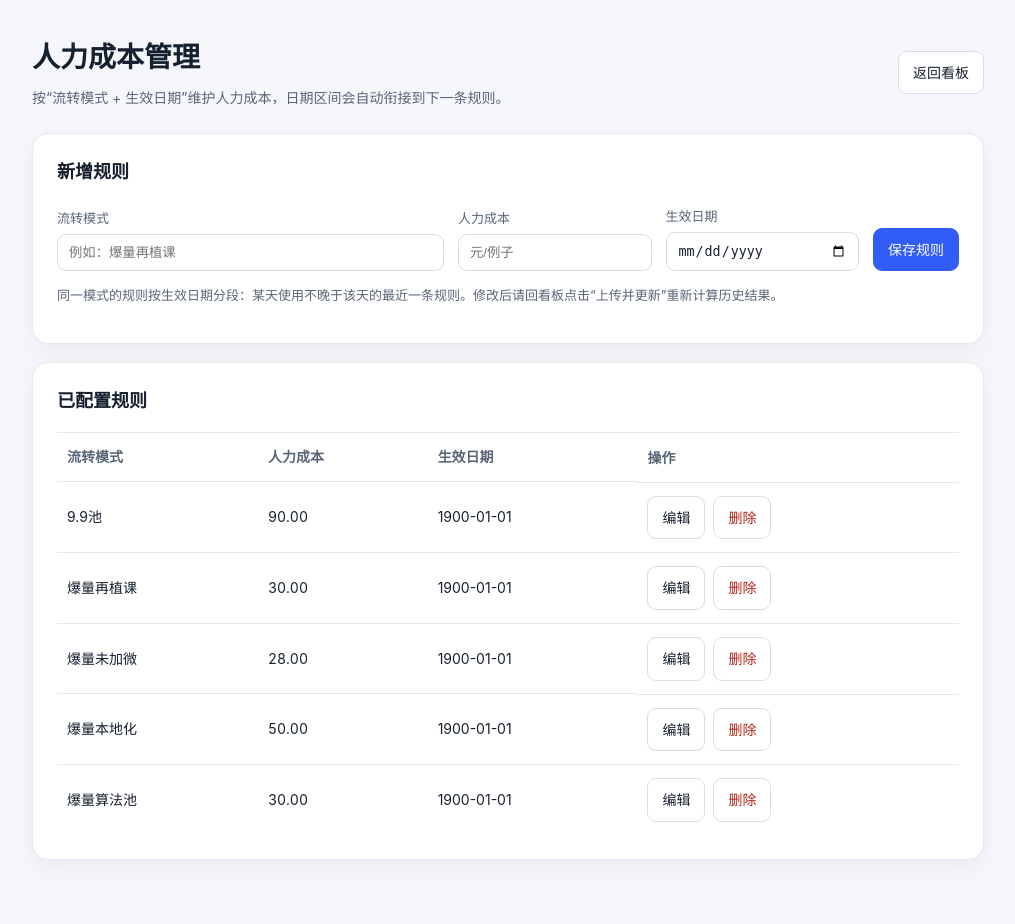
After one commit to yxqhuqin222-star/renxiao, a Flask app: page /admin in a window 1280 px wide. The commit adds this page. Shown: the whole page, without its empty margins (132-1147 px from the left). Run offline with Flask 3, Linux system fonts and the light colour scheme; data comes from the database, SQL or seed files in the repository.

Commit message:
feat: add labor cost rule management

```diff
--- a/app.py
+++ b/app.py
@@ -1,6 +1,8 @@
 from __future__ import annotations
 
 import os
+import sqlite3
+import shutil
 import socket
 import subprocess
 import sys
@@ -19,7 +21,10 @@ from pipeline import (
     fetch_filtered,
     generate_result_xlsx,
     latest_date,
+    delete_labor_cost_rule,
+    load_labor_cost_rules,
     load_sheet,
+    save_labor_cost_rule,
     upsert_rows,
     validate_headers,
 )
@@ -519,6 +524,38 @@ def index():
     )
 
 
+@app.route("/admin", methods=["GET"])
+def admin():
+    return render_template("admin.html", rules=load_labor_cost_rules(), modes=distinct_modes(), status=request.args.get("status"))
+
+
+@app.route("/admin/rules", methods=["POST"])
+def save_admin_rule():
+    mode = (request.form.get("mode") or "").strip()
+    effective_date = (request.form.get("effective_date") or "").strip()
+    cost_text = (request.form.get("labor_cost") or "").strip()
+    rule_id_text = (request.form.get("rule_id") or "").strip()
+    try:
+        cost = float(cost_text)
+        rule_id = int(rule_id_text) if rule_id_text else None
+        datetime.strptime(effective_date, "%Y-%m-%d")
+        if not mode or cost < 0:
+            raise ValueError
+        save_labor_cost_rule(mode, cost, effective_date, rule_id)
+    except (TypeError, ValueError, sqlite3.IntegrityError):
+        return redirect(url_for("admin", status="保存失败：请填写流转模式、有效日期和不小于 0 的人力成本。"))
+    return redirect(url_for("admin", status="已保存规则；重新上传并更新后，新规则才会写入结果数据。"))
+
+
+@app.route("/admin/rules/delete", methods=["POST"])
+def delete_admin_rule():
+    try:
+        delete_labor_cost_rule(int(request.form.get("rule_id", "")))
+    except (TypeError, ValueError):
+        return redirect(url_for("admin", status="删除失败：规则编号无效。"))
+    return redirect(url_for("admin", status="规则已删除。"))
+
+
 @app.route("/upload", methods=["POST"])
 def upload():
     tongshi_path = S.FIXED_TONGSHI_PATH
--- a/pipeline.py
+++ b/pipeline.py
@@ -114,9 +114,58 @@ def aggregate_mubiao(mubiao_rows: list[dict[str, Any]] | None) -> dict[tuple[str
     return targets
 
 
-def labor_cost(mode: str, efficiency: float) -> float | None:
+def load_labor_cost_rules() -> list[dict[str, Any]]:
+    """Return configured labor-cost rules, newest effective date first."""
+    init_db()
+    conn = sqlite3.connect(S.DB_PATH)
+    conn.row_factory = sqlite3.Row
+    rows = [dict(row) for row in conn.execute(
+        "SELECT id, 流转模式, 人力成本, 生效日期 FROM labor_cost_rule ORDER BY 生效日期 DESC, 流转模式"
+    ).fetchall()]
+    conn.close()
+    return rows
+
+
+def save_labor_cost_rule(mode: str, cost: float, effective_date: str, rule_id: int | None = None) -> None:
+    init_db()
+    conn = sqlite3.connect(S.DB_PATH)
+    try:
+        if rule_id is None:
+            conn.execute(
+                "INSERT INTO labor_cost_rule(流转模式, 人力成本, 生效日期) VALUES(?,?,?)",
+                (mode, cost, effective_date),
+            )
+        else:
+            conn.execute(
+                "UPDATE labor_cost_rule SET 流转模式=?, 人力成本=?, 生效日期=? WHERE id=?",
+                (mode, cost, effective_date, rule_id),
+            )
+        conn.commit()
+    finally:
+        conn.close()
+
+
+def delete_labor_cost_rule(rule_id: int) -> None:
+    init_db()
+    conn = sqlite3.connect(S.DB_PATH)
+    try:
+        conn.execute("DELETE FROM labor_cost_rule WHERE id=?", (rule_id,))
+        conn.commit()
+    finally:
+        conn.close()
+
+
+def labor_cost(mode: str, efficiency: float, day: str | None = None, rules: list[dict[str, Any]] | None = None) -> float | None:
     if mode in S.LINE_ONLY_COST_MODES:
         return 0.0
+    if rules is None:
+        rules = load_labor_cost_rules()
+    matching = [
+        row for row in rules
+        if row["流转模式"] == mode and (not day or row["生效日期"] <= day)
+    ]
+    if matching:
+        return float(max(matching, key=lambda row: row["生效日期"])["人力成本"])
     if mode in S.LABOR_COST_RULES:
         return S.LABOR_COST_RULES[mode]
     if mode == "大神" and efficiency:
@@ -131,6 +180,7 @@ def compute_result(
 ) -> tuple[list[tuple[Any, ...]], list[tuple[str, str, str]]]:
     agg = aggregate_tongshi(tongshi_rows)
     targets = aggregate_mubiao(mubiao_rows)
+    cost_rules = load_labor_cost_rules()
     by_mode: dict[tuple[str, str], dict[str, dict[str, float | None]]] = {}
     for (day, mode, xuebu), values in agg.items():
         by_mode.setdefault((day, mode), {})[xuebu] = values
@@ -156,7 +206,7 @@ def compute_result(
         if efficiency == 0.0:
             skipped.append((day, mode, "单量为空或为 0"))
             continue
-        human_cost = labor_cost(mode, efficiency)
+        human_cost = labor_cost(mode, efficiency, day, cost_rules)
         if human_cost is None:
             skipped.append((day, mode, "未知流转模式，无成本规则"))
             continue
@@ -211,6 +261,19 @@ def init_db() -> None:
             AI接通数 REAL,
             PRIMARY KEY(日期, 流转模式, 学部))"""
     )
+    conn.execute(
+        """CREATE TABLE IF NOT EXISTS labor_cost_rule(
+            id INTEGER PRIMARY KEY AUTOINCREMENT,
+            流转模式 TEXT NOT NULL,
+            人力成本 REAL NOT NULL,
+            生效日期 TEXT NOT NULL,
+            UNIQUE(流转模式, 生效日期))"""
+    )
+    if conn.execute("SELECT COUNT(*) FROM labor_cost_rule").fetchone()[0] == 0:
+        conn.executemany(
+            "INSERT INTO labor_cost_rule(流转模式, 人力成本, 生效日期) VALUES(?,?,?)",
+            [(mode, cost, "1900-01-01") for mode, cost in S.LABOR_COST_RULES.items()],
+        )
     columns = [row[1] for row in conn.execute("PRAGMA table_info(result)").fetchall()]
     for column in ("人效目标", "单量", "出勤", "人效单量", "AI接通数"):
         if column not in columns:
--- /dev/null
+++ b/templates/admin.html
@@ -0,0 +1,72 @@
+<!doctype html>
+<html lang="zh-CN">
+<head>
+  <meta charset="utf-8">
+  <meta name="viewport" content="width=device-width, initial-scale=1">
+  <title>人力成本管理｜人效、成本监控</title>
+  <style>
+    :root { --bg:#f5f7fb; --surface:#fff; --ink:#17202e; --muted:#596579; --line:#e5e9f0; --primary:#315cf6; --danger:#b42318; }
+    * { box-sizing:border-box; }
+    body { margin:0; background:var(--bg); color:var(--ink); font:14px/1.55 -apple-system,BlinkMacSystemFont,"PingFang SC","Microsoft YaHei",Arial,sans-serif; }
+    .page { max-width:1000px; margin:0 auto; padding:36px 24px 64px; }
+    .topbar { display:flex; align-items:center; justify-content:space-between; gap:20px; margin-bottom:24px; }
+    h1,h2 { margin:0; } h1 { font-size:28px; } h2 { font-size:18px; }
+    .muted { color:var(--muted); margin:8px 0 0; }
+    .card { background:var(--surface); border:1px solid var(--line); border-radius:16px; padding:24px; margin-top:18px; box-shadow:0 8px 24px rgba(15,23,42,.05); }
+    .form-grid { display:grid; grid-template-columns:2fr 1fr 1fr auto; gap:14px; align-items:end; margin-top:20px; }
+    label { display:grid; gap:6px; color:var(--muted); font-size:13px; }
+    input { width:100%; border:1px solid #d7dde8; border-radius:9px; padding:10px 11px; color:var(--ink); background:#fff; }
+    button,.btn { border:1px solid #d7dde8; border-radius:9px; padding:10px 14px; background:#fff; color:var(--ink); text-decoration:none; cursor:pointer; font:inherit; }
+    .primary { background:var(--primary); border-color:var(--primary); color:#fff; } .danger { color:var(--danger); }
+    .status { margin:0 0 18px; padding:12px 14px; border-radius:10px; background:#edf2ff; color:#2448cf; }
+    table { width:100%; border-collapse:collapse; margin-top:18px; } th,td { text-align:left; padding:13px 10px; border-top:1px solid var(--line); } th { color:var(--muted); font-weight:600; }
+    td.cost { font-variant-numeric:tabular-nums; } .actions { display:flex; gap:8px; } .actions form { margin:0; }
+    .hint { color:var(--muted); font-size:13px; margin-top:14px; }
+    @media (max-width:700px) { .page { padding:24px 16px 48px; } .topbar { align-items:flex-start; flex-direction:column; } .form-grid { grid-template-columns:1fr; } .card { padding:18px; overflow:auto; } table { min-width:620px; } }
+  </style>
+</head>
+<body>
+  <main class="page">
+    <header class="topbar">
+      <div><h1>人力成本管理</h1><p class="muted">按“流转模式 + 生效日期”维护人力成本，日期区间会自动衔接到下一条规则。</p></div>
+      <a class="btn" href="{{ url_for('index') }}">返回看板</a>
+    </header>
+    {% if status %}<div class="status" role="status">{{ status }}</div>{% endif %}
+    <section class="card" aria-labelledby="form-title">
+      <h2 id="form-title">新增规则</h2>
+      <form class="form-grid" action="{{ url_for('save_admin_rule') }}" method="post">
+        <input type="hidden" name="rule_id" id="rule-id">
+        <label>流转模式<input name="mode" id="rule-mode" list="mode-options" required placeholder="例如：爆量再植课"></label>
+        <label>人力成本<input name="labor_cost" id="rule-cost" type="number" min="0" step="0.01" required placeholder="元/例子"></label>
+        <label>生效日期<input name="effective_date" id="rule-date" type="date" required></label>
+        <button class="primary" type="submit" id="save-button">保存规则</button>
+      </form>
+      <datalist id="mode-options">{% for mode in modes %}<option value="{{ mode }}">{% endfor %}</datalist>
+      <p class="hint">同一模式的规则按生效日期分段：某天使用不晚于该天的最近一条规则。修改后请回看板点击“上传并更新”重新计算历史结果。</p>
+    </section>
+    <section class="card" aria-labelledby="list-title">
+      <h2 id="list-title">已配置规则</h2>
+      {% if rules %}
+      <table><thead><tr><th>流转模式</th><th>人力成本</th><th>生效日期</th><th>操作</th></tr></thead><tbody>
+        {% for rule in rules %}<tr>
+          <td>{{ rule['流转模式'] }}</td><td class="cost">{{ '%.2f'|format(rule['人力成本']) }}</td><td>{{ rule['生效日期'] }}</td>
+          <td class="actions"><button type="button" data-edit='{{ rule|tojson|forceescape }}'>编辑</button><form action="{{ url_for('delete_admin_rule') }}" method="post" onsubmit="return confirm('确认删除这条人力成本规则？');"><input type="hidden" name="rule_id" value="{{ rule['id'] }}"><button class="danger" type="submit">删除</button></form></td>
+        </tr>{% endfor %}
+      </tbody></table>
+      {% else %}<p class="muted">暂无规则。</p>{% endif %}
+    </section>
+  </main>
+  <script>
+    document.querySelectorAll('[data-edit]').forEach((button) => button.addEventListener('click', () => {
+      const rule = JSON.parse(button.dataset.edit);
+      document.querySelector('#rule-id').value = rule.id;
+      document.querySelector('#rule-mode').value = rule['流转模式'];
+      document.querySelector('#rule-cost').value = rule['人力成本'];
+      document.querySelector('#rule-date').value = rule['生效日期'];
+      document.querySelector('#save-button').textContent = '保存修改';
+      document.querySelector('#form-title').textContent = '编辑规则';
+      window.scrollTo({ top: 0, behavior: 'smooth' });
+    }));
+  </script>
+</body>
+</html>
--- a/templates/index.html
+++ b/templates/index.html
@@ -785,6 +785,7 @@
         <h1>人效、成本监控</h1>
       </div>
       <div class="topbar-actions">
+        <a class="btn btn-secondary" href="{{ url_for('admin') }}">管理人力成本</a>
         <form action="{{ url_for('upload') }}" method="post">
           <button class="btn btn-primary" type="submit">上传并更新</button>
         </form>
```
Also changed, not shown: tests/test_pipeline.py (+23 -0 lines).
